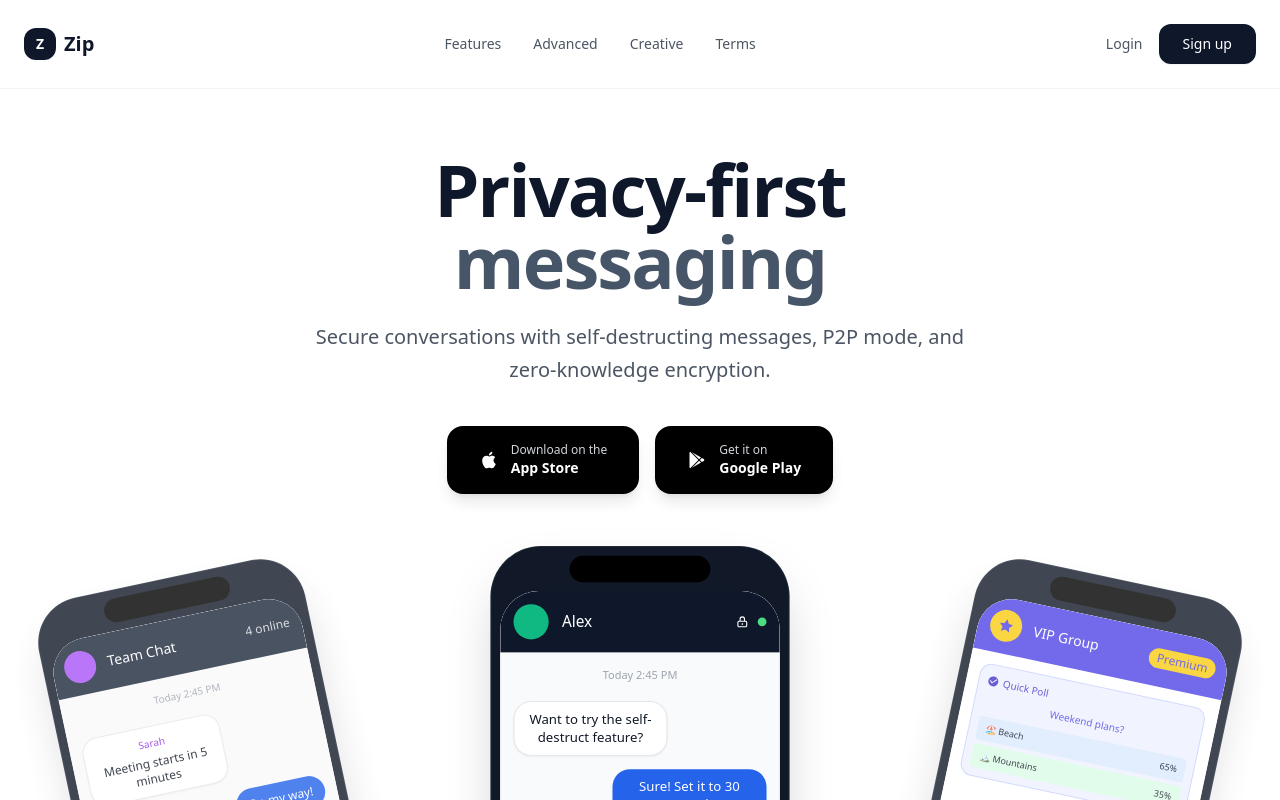
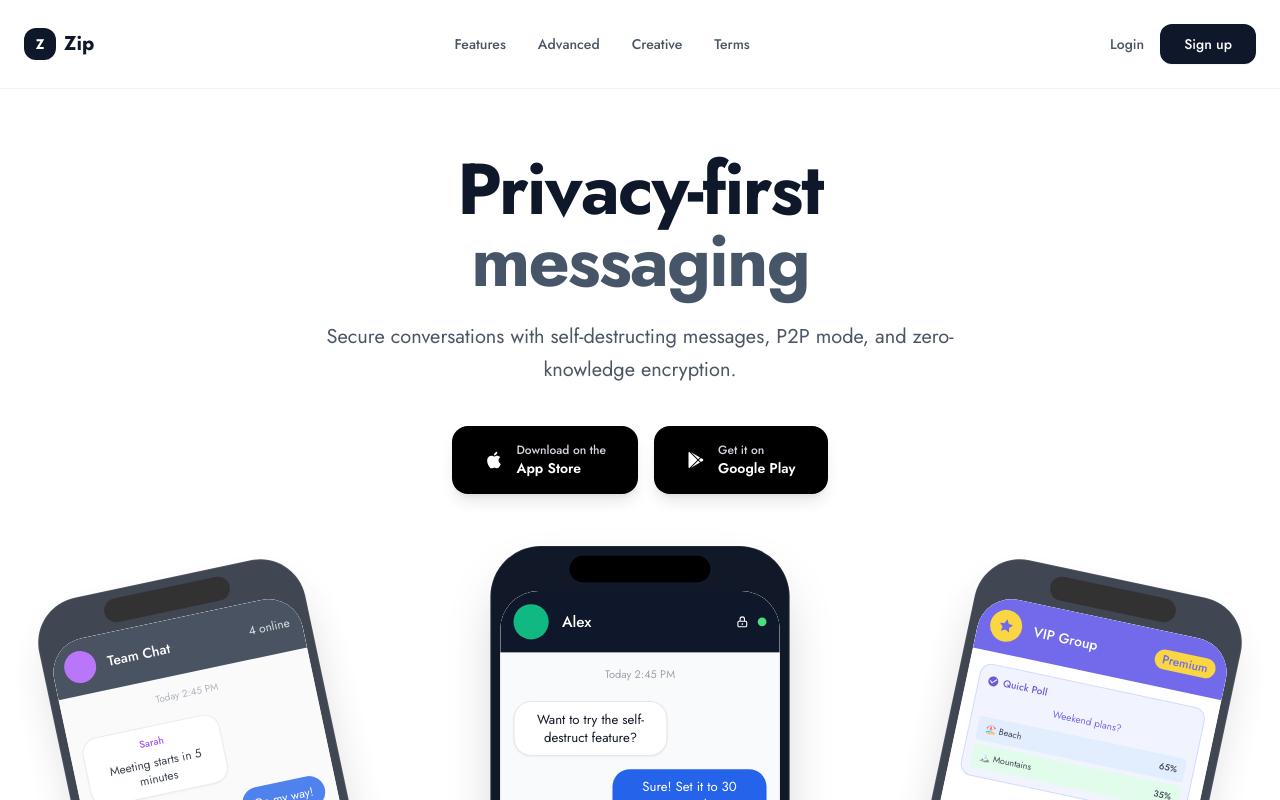
Before and after one commit to KeyyPress/pamoja-chat, a React (Vite) app in the folder apps/web/: page / in a window 1280 px wide. Shown: the top 800 px of the page. Built offline with nearby package versions, Linux system fonts and the light colour scheme; the HTML template or start-up script is replaced by a standard one.

Commit message:
feat(web): add Jost font family to CSS root variables for improved typography

```diff
--- a/apps/web/src/index.css
+++ b/apps/web/src/index.css
@@ -3,6 +3,8 @@
 @tailwind utilities;
 
 :root {
+  font-family: "Jost", system-ui, -apple-system, Segoe UI, Roboto, Helvetica,
+    Arial, "Apple Color Emoji", "Segoe UI Emoji";
   /* Tech Trust Palette */
   --color-primary: #1a237e; /* Deep Indigo */
   --color-secondary: #2196f3; /* Electric Blue */
```
